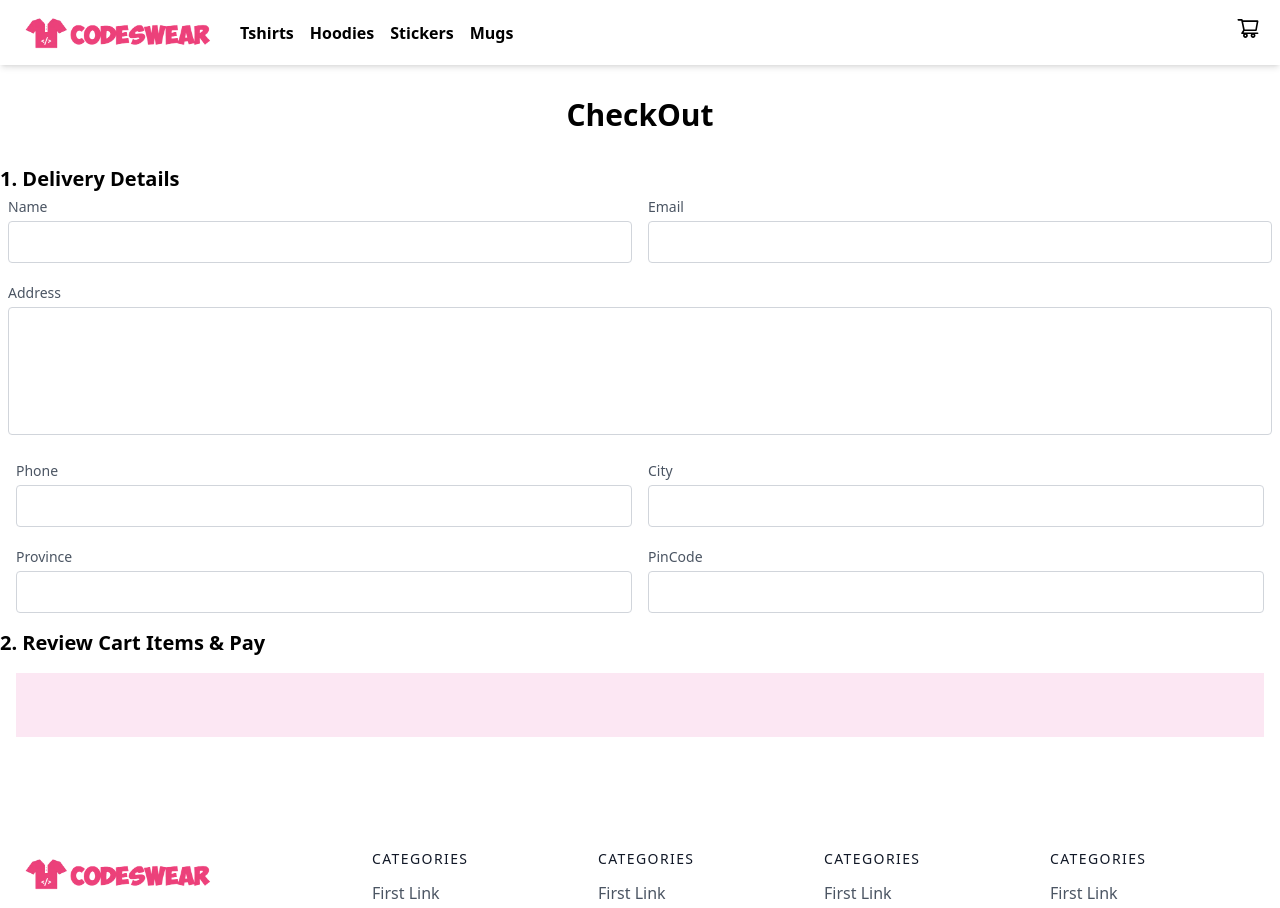
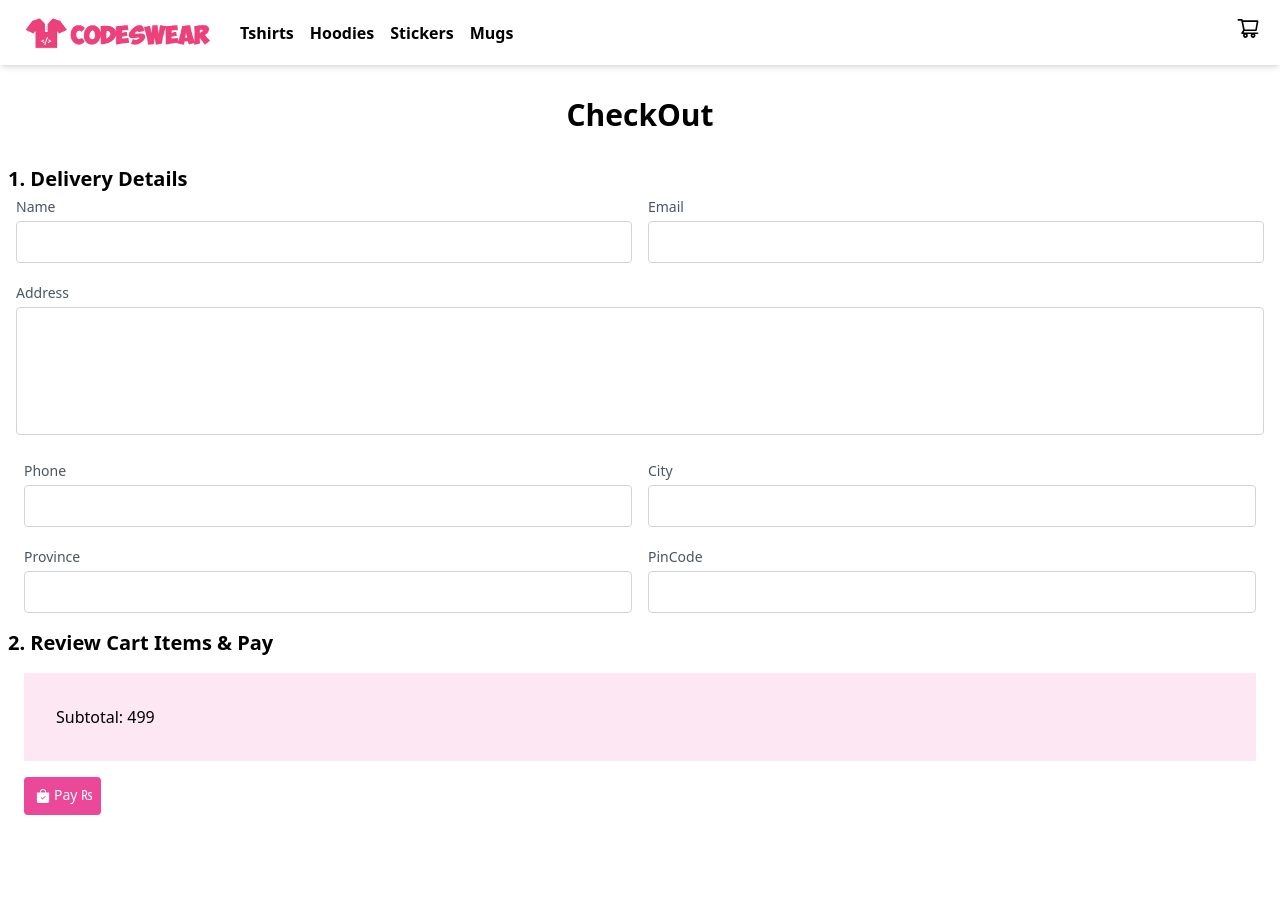
Before and after one commit to ahsanali7893/codeswear, a Next.js app: page /checkout in a window 1280 px wide. Shown: the top 908 px of the page. Built offline with nearby package versions, Linux system fonts and the light colour scheme.

Commit message:
Initial changes

```diff
--- a/src/pages/checkout.js
+++ b/src/pages/checkout.js
@@ -12,7 +12,7 @@ const CheckOut = ({cart, clearCart,}) => {
   return (
     <div>
       <Navbar />
-      <div className="container m-auto">
+      <div className="container px-2 sm:m-auto">
         <h1 className="font-bold text-3xl my-8 text-center">CheckOut</h1>
         <h2 className="font-bold text-xl">1. Delivery Details</h2>
         <div className="mx-auto flex">
@@ -145,6 +145,13 @@ const CheckOut = ({cart, clearCart,}) => {
                 );
               })}
           </ol>
+              <span className="total">Subtotal: 499</span>
+        </div>
+        <div className="mx-4">
+        <Link href="/checkout"><button className="flex mr-2 text-white bg-pink-500 border-0 py-2 px-2 focus:outline-none hover:bg-pink-600 rounded text-sm">
+            <BsFillBagCheckFill className="m-1" />
+            Pay ₨
+          </button></Link>
         </div>
       </div>
       <Footer />
--- a/src/pages/product/[slug].js
+++ b/src/pages/product/[slug].js
@@ -5,6 +5,19 @@ import { useState, useEffect } from "react";
 import "src/app/globals.css";
 
 const Post = () => {
+  const addToCart = (slug, quantity, price) => {
+    // Assuming itemCode is a property of the slug object
+    const itemCode = slug.itemCode;
+
+    // Rest of your code using itemCode
+    if (itemCode in cart) {
+      newCart[itemCode].qty = cart[itemCode].qty + 1;
+    } else {
+      newCart[itemCode] = { qty: 1, price, name, size, variant };
+    }
+
+    // ... rest of your code
+  };
   const router = useRouter();
   const { slug } = router.query;
   const [pin, setpin] = useState();
```
